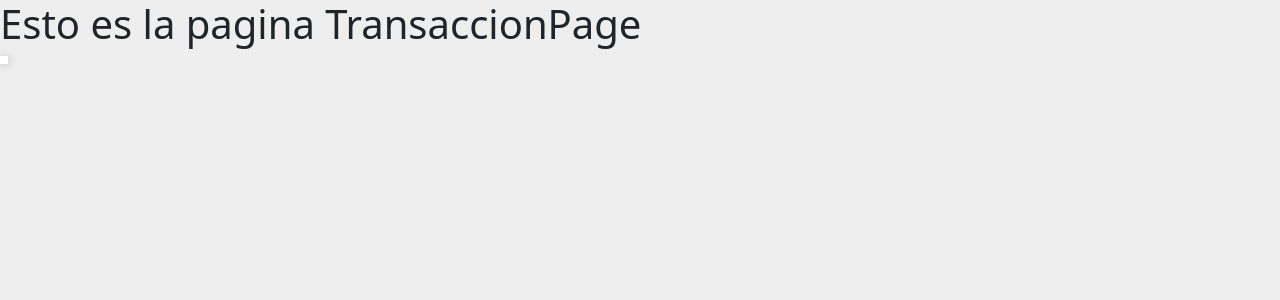
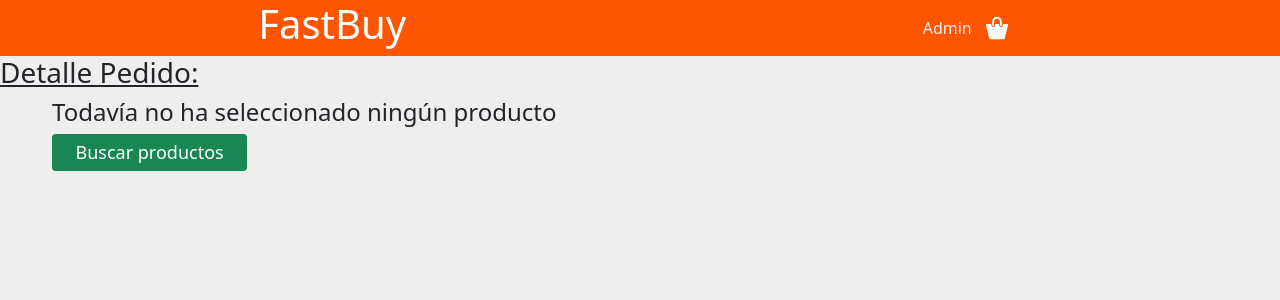
Before and after one commit to Alex123-G/CarritoDeComprasFrontend, a Vue app: page /transaccion in a window 1280 px wide. Shown: the top 300 px of the page. Built offline with nearby package versions, Linux system fonts and the light colour scheme.

Commit message:
Subiendo Primer diseño detalle producto

```diff
--- a/src/App.vue
+++ b/src/App.vue
@@ -2,7 +2,11 @@
 	<router-view></router-view>
 </template>
 
-<script></script>
+<script>
+export default {
+	name: "App",
+};
+</script>
 
 <style>
 body {
--- a/src/Pages/HomePage.vue
+++ b/src/Pages/HomePage.vue
@@ -5,20 +5,20 @@
 	<section class="section">
 		<CardComponent v-for="producto of productos" :key="producto.id_producto" :producto="producto" />
 	</section>
-
 </template>
 
 <script>
 import { onMounted } from "vue";
 import { useStore } from "vuex";
-import HeaderComponent from "../components/HeaderComponent";
+// import HeaderComponent from "../components/HeaderComponent";
 import CategoriasComponent from "../components/CategoriasComponent.vue";
 import CardComponent from "../components/CardComponent";
 import { computed } from "@vue/reactivity";
+import HeaderComponent from "@/components/HeaderComponent.vue";
 
 export default {
 	name: "HomePage",
-	components: { HeaderComponent, CardComponent, CategoriasComponent },
+	components: { CardComponent, CategoriasComponent, HeaderComponent },
 	setup() {
 		const store = useStore();
 		onMounted(() => {
--- a/src/Pages/TransaccionPage.vue
+++ b/src/Pages/TransaccionPage.vue
@@ -1,10 +1,23 @@
 <template>
-	<div>
-		<h1>Esto es la pagina TransaccionPage</h1>
-		<div class="detalle_compra__content">
-			<div v-for="item_carro in carro" :key="item_carro.id_producto" class="detalle_compra__item">
-				<img :src="item_carro.url_img" :alt="item_carro.nombre_producto" :title="item_carro.nombre_producto" />
-				<span class="detalle_compra__texto">{{ item_carro.cantidad }}</span>
+	<HeaderComponent></HeaderComponent>
+	<h3 class="text-decoration-underline">Detalle Pedido:</h3>
+	<div class="container">
+		<div v-if="carro.void === 'void'">
+			<h4>Todavía no ha seleccionado ningún producto</h4>
+			<router-link to="/" class="btn btn-success btn-sm">Buscar productos</router-link>
+		</div>
+		<div v-else class="detalle_compra_pedido">
+			<div v-for="item_carro in carro" :key="item_carro.id_producto" class="detalle_compra_pedido_item">
+				<div class="container_img_nombreProducto">
+					<img :src="item_carro.url_img" :alt="item_carro.nombre_producto" :title="item_carro.nombre_producto" />
+					<span :title="item_carro.nombre_producto">{{ item_carro.nombre_producto }}</span>
+				</div>
+				<div class="fw-bolder name_item">
+					<span class="">S/ {{ item_carro.precio_producto * item_carro.cantidad }}</span>
+					<div class="fw-bolder">
+						<span class="">{{ item_carro.cantidad }} uds</span>
+					</div>
+				</div>
 			</div>
 		</div>
 	</div>
@@ -13,16 +26,63 @@
 <script>
 import { computed } from "@vue/reactivity";
 import { useStore } from "vuex";
+import HeaderComponent from "@/components/HeaderComponent.vue";
 
 export default {
 	name: "TransaccionPage",
-
 	setup() {
 		const store = useStore();
 		const carro = computed(() => store.state.carro);
 		return { carro };
 	},
+	components: { HeaderComponent },
 };
 </script>
 
-<style></style>
+<style>
+.container {
+	max-width: 1200px;
+	margin: auto;
+	font-size: 0.9em;
+}
+
+.detalle_compra_pedido {
+	display: flex;
+	background-color: #b6b5b7;
+	flex-direction: column;
+	flex-wrap: nowrap;
+}
+
+.container_img_nombreProducto {
+	display: flex;
+	flex-wrap: nowrap;
+	align-content: center;
+	justify-content: center;
+	align-items: center;
+	max-width: 369px;
+	gap: 8px;
+}
+
+.container_img_nombreProducto span {
+	text-overflow: ellipsis;
+	overflow: hidden;
+	white-space: nowrap;
+}
+
+.detalle_compra_pedido img {
+	max-width: 80px;
+	object-fit: contain;
+}
+
+.name_item {
+	max-width: 470px;
+}
+.detalle_compra_pedido_item {
+	display: flex;
+	flex-direction: row;
+	flex-wrap: nowrap;
+	align-content: center;
+	justify-content: space-around;
+	align-items: center;
+}
+</style>
--- a/src/components/HeaderComponent.vue
+++ b/src/components/HeaderComponent.vue
@@ -1,7 +1,7 @@
 <template>
 	<header class="header">
 		<div class="titulo">
-			<h1>FastBuy</h1>
+			<router-link to="/" class="link"><h1>FastBuy</h1></router-link>
 		</div>
 		<div class="perfil">
 			<span class="usuario">Admin</span>
@@ -49,6 +49,24 @@
 	color: #eee;
 	grid-area: header;
 }
+
+.link {
+	text-decoration: none;
+	color: #fff;
+}
+
+.link:hover {
+	color: #fff;
+}
+
+.link:link {
+	color: #fff;
+}
+
+.link:active {
+	color: #fff;
+}
+
 .perfil {
 	display: flex;
 	align-items: center;
--- a/src/components/ListaProductosCarro.vue
+++ b/src/components/ListaProductosCarro.vue
@@ -4,7 +4,7 @@
 			<img :src="item_carro.url_img" :alt="item_carro.nombre_producto" :title="item_carro.nombre_producto" />
 			<span class="detalle_compra__texto">{{ item_carro.cantidad }}</span>
 		</div>
-		<!-- <a href="/transaccion" class="btn btn-success btn-sm">Pagar</a> -->
+
 		<router-link to="/transaccion" class="btn btn-success btn-sm">Pagar</router-link>
 	</div>
 </template>
--- a/src/store/globalStore.js
+++ b/src/store/globalStore.js
@@ -4,7 +4,7 @@
 	// Los state son propiedades que se pueden utilizar en toda nuestra aplicacion, es como un estado global en React con redux
 	state: {
 		productos: [],
-		carro: {},
+		carro: { void: "void" },
 		productos_carro: 0,
 		mostrar_carrito_detalle: false,
 	},
@@ -18,7 +18,8 @@
 		setCarro(state, payload) {
 			state.carro[payload.id_producto] = payload;
 			state.productos_carro++;
-			// console.log(state.carro);
+			delete state.carro.void;
+			console.log(state.carro);
 		},
 		setMostrar_carrito_detalle(state) {
 			state.mostrar_carrito_detalle = !state.mostrar_carrito_detalle;
```
Also changed, not shown: src/components/AsideComponent.vue (deleted, +0 -30 lines), 1 other file (tests, documents, lock files or other folders).
